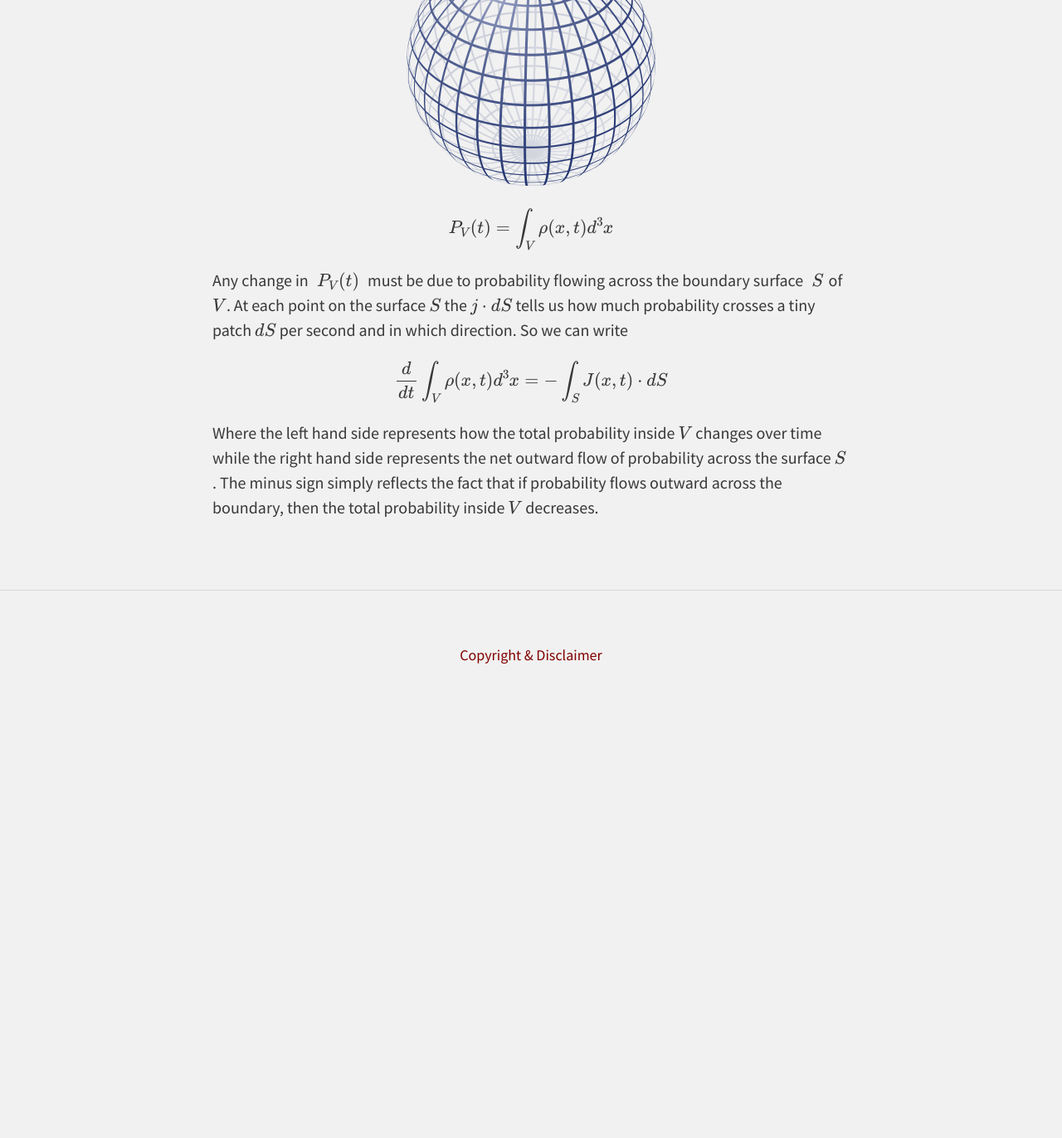
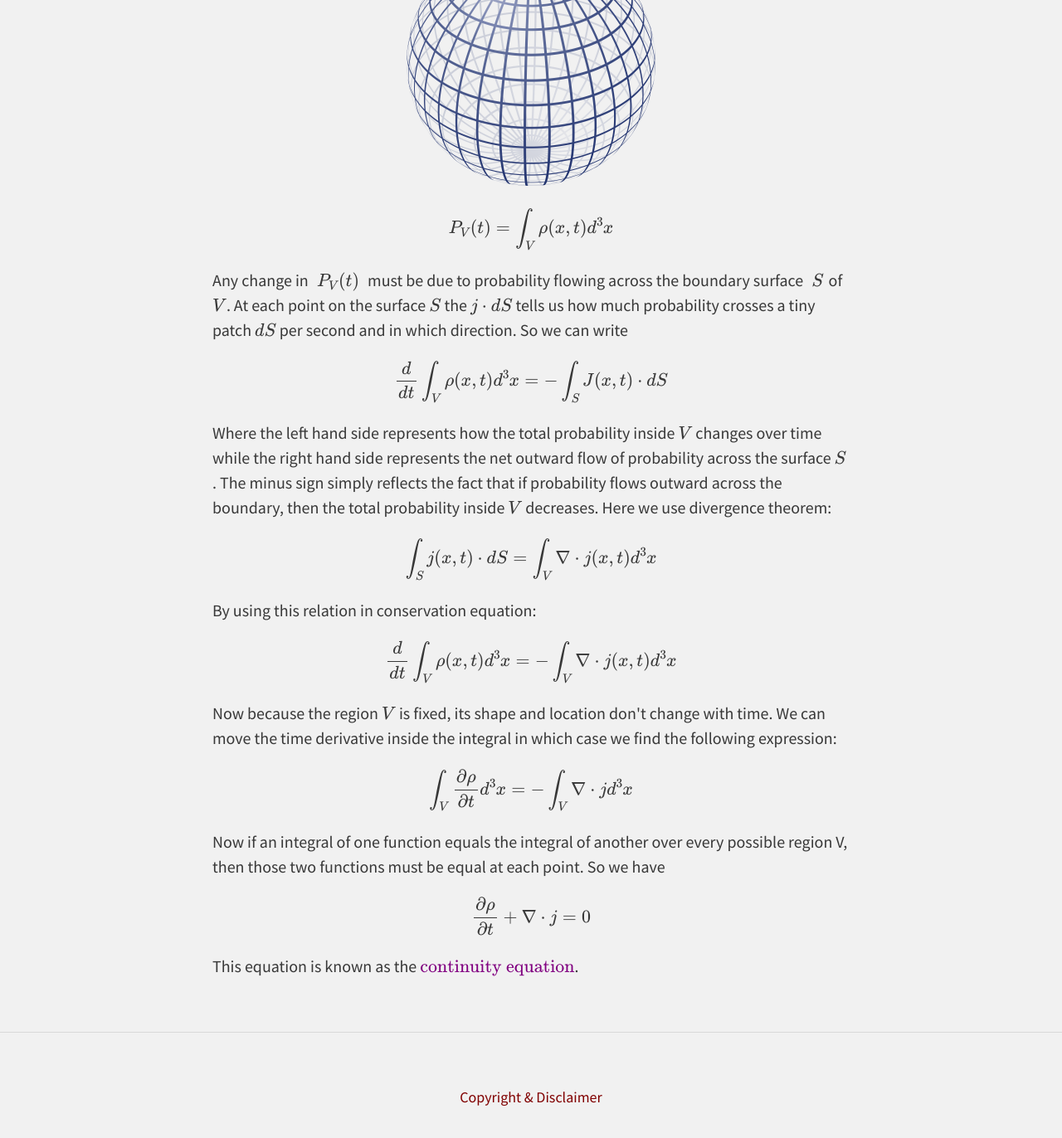
Before and after one commit to SinaEtebar/Website, a Jekyll site: the page built from _posts/2023-11-18-QToE.md, in a window 1280 px wide and 1400 px high, scrolled down 3181 px. Shown: the top 1372 px of the window at 83% size. Built offline with Jekyll 4.4.1, drawn with Linux system fonts in a browser that asks for light colours; nearby versions of some CDN libraries; before the commit the page ends 4048 px from its top, so only the background shows below that.

Commit message:
Update 2023-11-18-QToE.md

```diff
--- a/_posts/2023-11-18-QToE.md
+++ b/_posts/2023-11-18-QToE.md
@@ -90,6 +90,20 @@ $$ P_V(t) = \int_V \rho(x,t) d^3x $$
 
 $$ \frac{d}{dt}\int_V \rho(x,t)d^3x = - \int_S J(x,t)\cdot dS $$
 
-<p>Where the left hand side represents how the total probability inside $V$ changes over time while the right hand side represents the net outward flow of probability across the surface $S$. The minus sign simply reflects the fact that if probability flows outward across the boundary, then the total probability inside $V$ decreases.</p>
+<p>Where the left hand side represents how the total probability inside $V$ changes over time while the right hand side represents the net outward flow of probability across the surface $S$. The minus sign simply reflects the fact that if probability flows outward across the boundary, then the total probability inside $V$ decreases. Here we use divergence theorem:</p>
 
-<p></p>
+$$ \int_S j(x,t)\cdot dS = \int_V \nabla\cdot j(x,t) d^3x $$
+
+<p>By using this relation in conservation equation:</p>
+
+$$ \frac{d}{dt}\int_V \rho(x,t)d^3x = -\int_V \nabla\cdot j(x,t) d^3x $$
+
+<p>Now because the region $V$ is fixed, its shape and location don't change with time. We can move the time derivative inside the integral in which case we find the following expression:</p>
+
+$$ \int_V \frac{\partial\rho}{\partial t}d^3x = -\int_V \nabla\cdot j d^3x  $$
+
+<p>Now if an integral of one function equals the integral of another over every possible region V, then those two functions must be equal at each point. So we have</p>
+
+$$ \frac{\partial\rho}{\partial t}+ \nabla\cdot j = 0 $$
+
+<p>This equation is known as the $\textcolor{purple}{\text{continuity equation}}$.</p>
```
